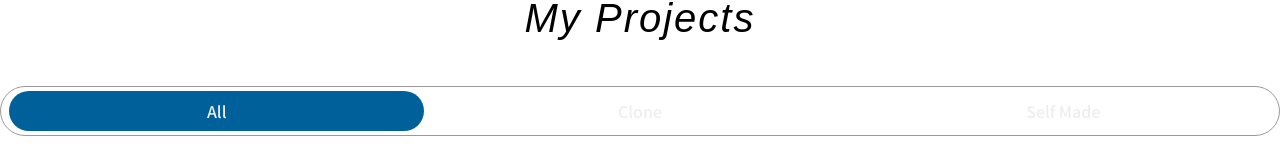
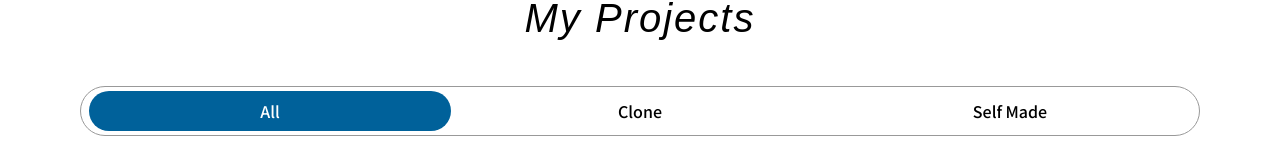
Before and after one commit to mediumryan/portfolio, a React (Create React App) app: page /project in a window 1280 px wide. Shown: the part 112-279 px from the top of the page. Built offline with nearby package versions, Linux system fonts and the light colour scheme; a web font is replaced by a local one.

Commit message:
[Update] Fixed an error on ProjectMenu

```diff
--- a/src/Components/Project/ProjectMenu.jsx
+++ b/src/Components/Project/ProjectMenu.jsx
@@ -2,59 +2,59 @@ import React from 'react';
 import { useRecoilState, useSetRecoilState } from 'recoil';
 import { styled } from 'styled-components';
 import { nowTypeState, projectTypeState } from '../../Data/atom';
-import { AnimatePresence } from 'framer-motion';
 
 const ProjectMenuWrapper = styled.div`
     display: flex;
     align-items: center;
     width: 100%;
-    margin-bottom: 2rem;
+    margin-bottom: 3rem;
     padding: 0.25rem;
     border: 0.5px solid var(--black-200);
     border-radius: 40px;
     button {
         width: 33%;
-        color: var(--white-200);
         padding: 0.5rem 1rem;
         font-size: 1rem;
         font-weight: 500;
         border-radius: 20px;
         margin: 0 0.25rem;
+        transition: 300ms all;
     }
 `;
 
 export default function ProjectMenu() {
     const [type, setType] = useRecoilState(projectTypeState);
-    const [nowType, setNowType] = useRecoilState(nowTypeState);
+    const setNowType = useSetRecoilState(nowTypeState);
 
     const handleMenu = (item, index) => {
-        const copy = [...type];
-        const updatedType = copy.map((type) => ({
-            ...type,
-            state: false,
-        }));
+        const updatedType = type.map((t) => {
+            return { ...t, state: false };
+        });
         updatedType[index].state = true;
         setType(updatedType);
         setNowType(item.type);
     };
 
+    console.log(type);
+
     return (
         <ProjectMenuWrapper>
             {type.map((item, index) => {
                 return (
-                    <AnimatePresence key={item.id}>
                     <button
+                        key={item.id}
+                        style={{
+                            backgroundColor: item.state
+                                ? '#00619a'
+                                : 'transparent',
+                            color: item.state ? '#fff' : '#000',
+                        }}
                         onClick={() => {
                             handleMenu(item, index);
-                            }}
-                            style={{
-                                backgroundColor:
-                                    item.type === nowType ? '#00619a' : 'none',
                         }}
                     >
                         {item.value}
                     </button>
-                    </AnimatePresence>
                 );
             })}
         </ProjectMenuWrapper>
--- a/src/Pages/Project.jsx
+++ b/src/Pages/Project.jsx
@@ -8,6 +8,7 @@ const ProjectInner = styled.div`
     flex-direction: column;
     align-items: center;
     justify-content: center;
+    padding: 0 5rem;
 `;
 
 const ProjectTitle = styled.h2`
```
Lines whose indentation alone changed are shown as unchanged.
